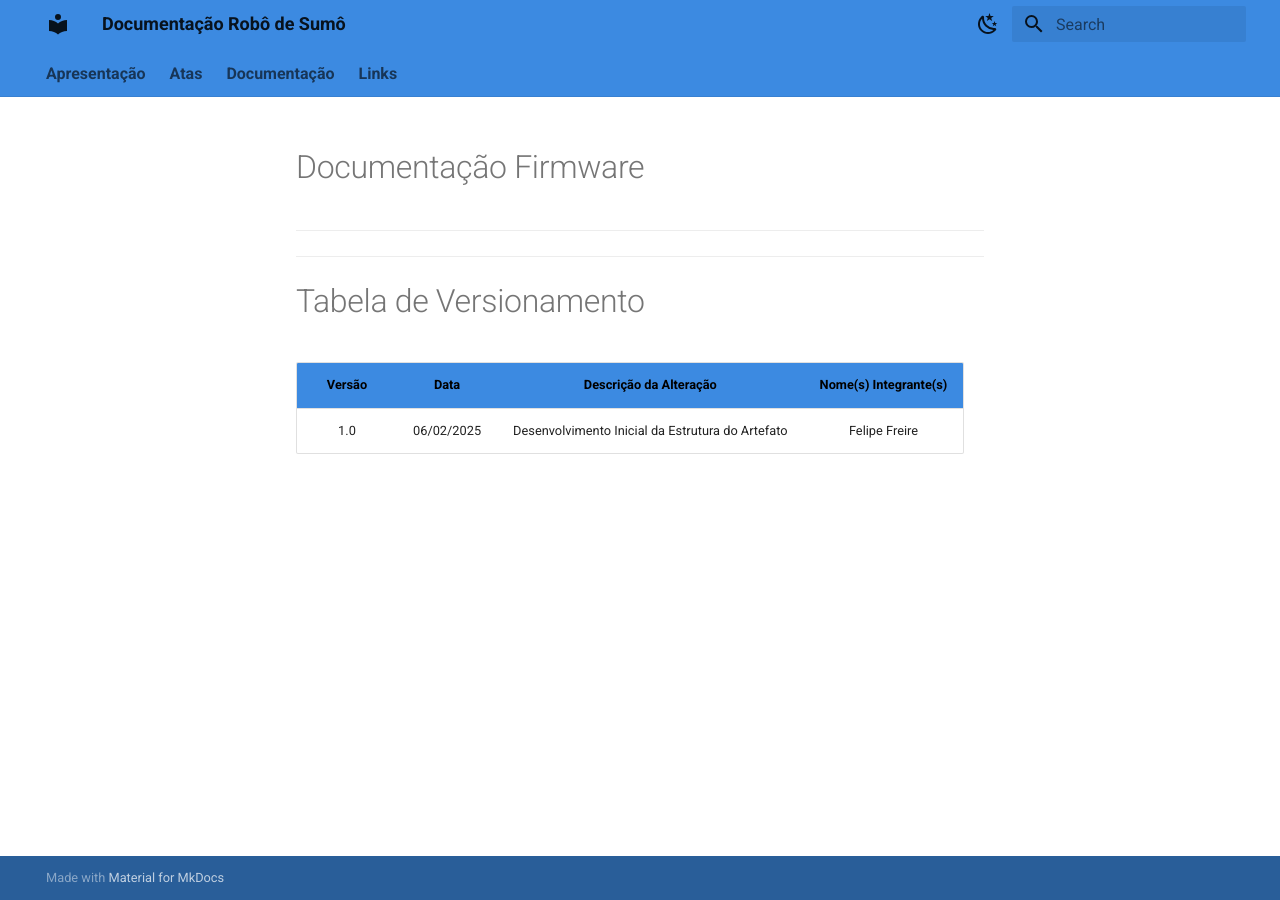
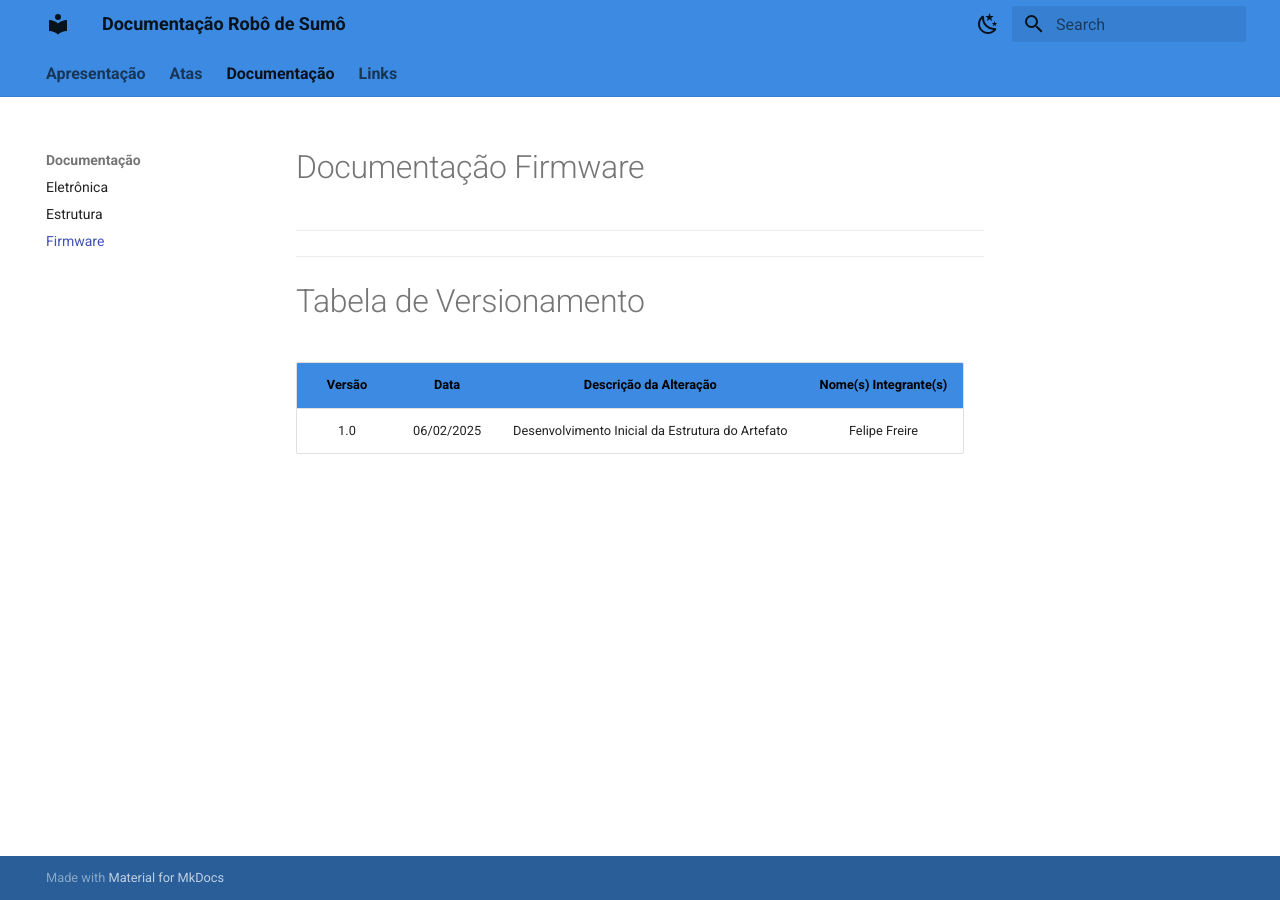
Before and after one commit to FelipeFreire-gf/roboSumo, an MkDocs documentation site: the page built from docs/documento-firmware/documento-firmware.md, in a window 1280 px wide. Built offline with MkDocs 1.6.1 and Material for MkDocs 9.7.7, drawn with Linux system fonts in a browser that asks for light colours; some of the changed lines change nothing that is shown.

Commit message:
att mkdcs

```diff
--- a/mkdocs.yml
+++ b/mkdocs.yml
@@ -18,8 +18,8 @@ nav:
 
   - Documentação:
       - Eletrônica: "documento-eletronica/documento-eletronica.md"
-      - Estrutura: "documento-estrutura/documento-estrutura.md"
-      - Software: "documento-software/documento-software.md"
+      - Estrutura: "documento-estrutura/documento-estruturas.md"
+      - Firmware: "documento-firmware/documento-firmware.md"
 
   - Links: "links/links.md"
 
```
